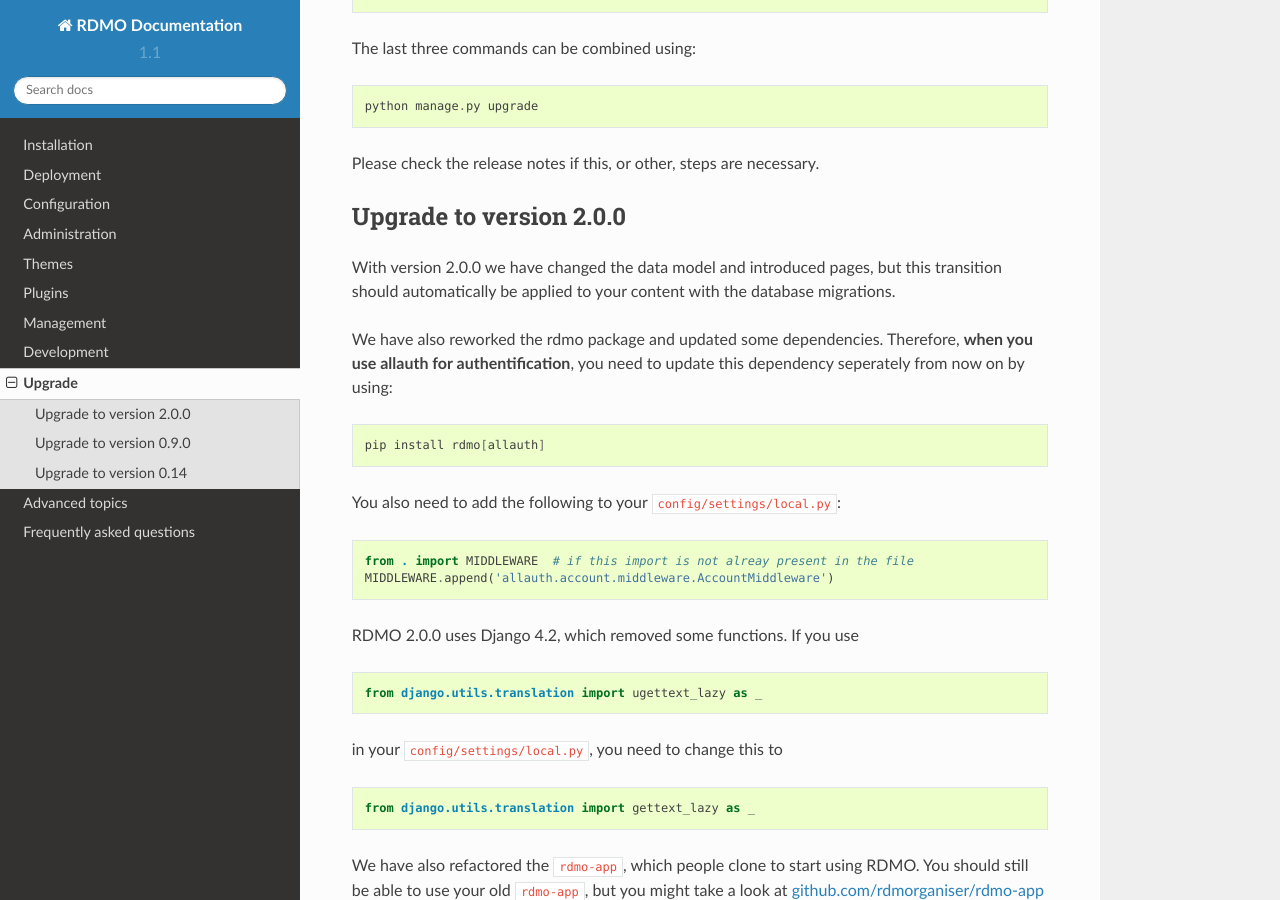
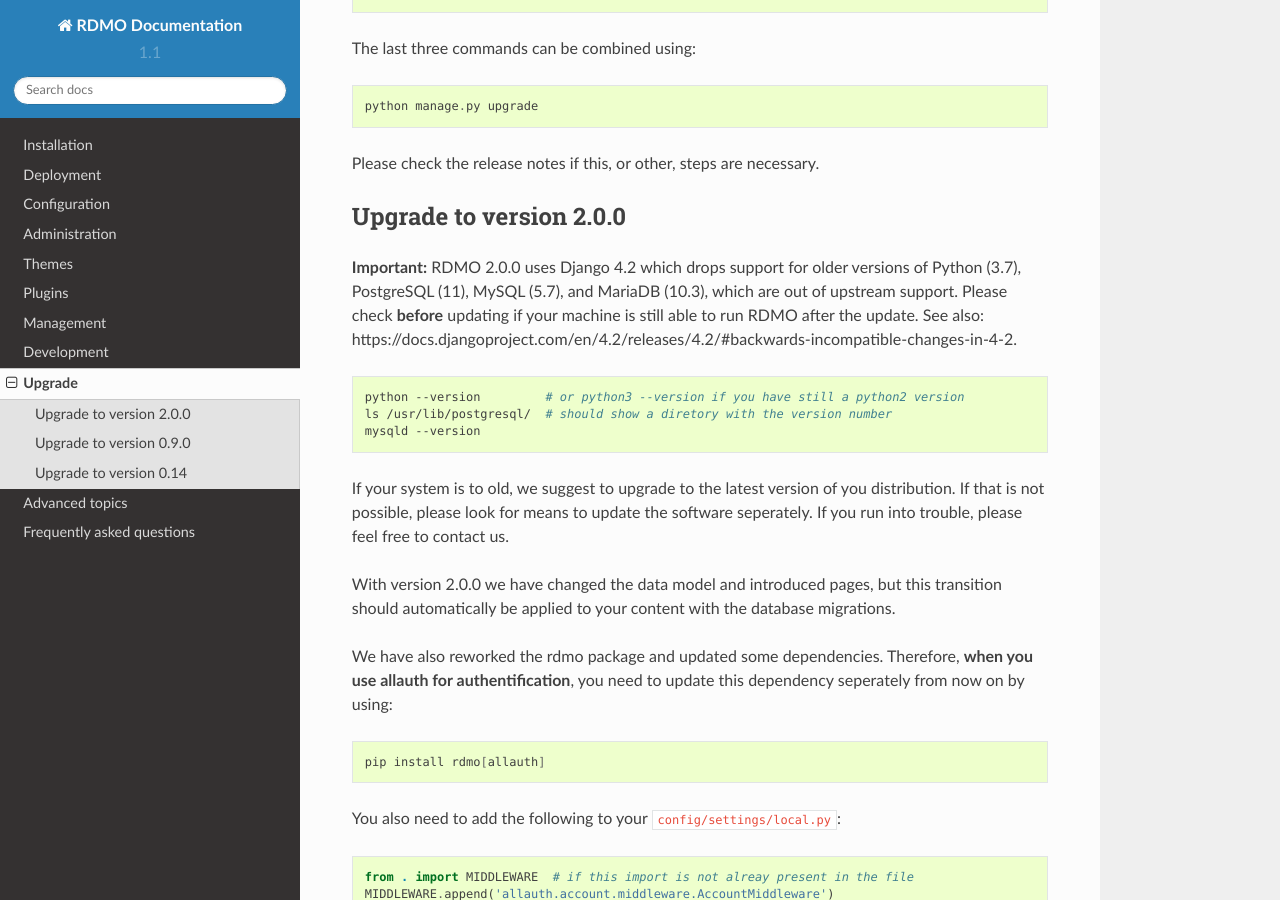
Before and after one commit to rdmorganiser/rdmo-docs, a Sphinx documentation site: the page built from docs/upgrade/index.md, in a window 1280 px wide and 900 px high, scrolled down 1024 px. Built offline with Sphinx 7.4.7 and the Read the Docs theme 2.0.0, drawn with Linux system fonts in a browser that asks for light colours.

Commit message:
Add hints for 2.0.0 upgrade

````diff
--- a/docs/upgrade/index.md
+++ b/docs/upgrade/index.md
@@ -50,6 +50,16 @@
 Please check the release notes if this, or other, steps are necessary.
 
 ## Upgrade to version 2.0.0
+
+**Important:** RDMO 2.0.0 uses Django 4.2 which drops support for older versions of Python (3.7), PostgreSQL (11), MySQL (5.7), and MariaDB (10.3), which are out of upstream support. Please check **before** updating if your machine is still able to run RDMO after the update. See also: https://docs.djangoproject.com/en/4.2/releases/4.2/#backwards-incompatible-changes-in-4-2.
+
+```bash
+python --version         # or python3 --version if you have still a python2 version
+ls /usr/lib/postgresql/  # should show a diretory with the version number
+mysqld --version
+```
+
+If your system is to old, we suggest to upgrade to the latest version of you distribution. If that is not possible, please look for means to update the software seperately. If you run into trouble, please feel free to contact us.
 
 With version 2.0.0 we have changed the data model and introduced pages, but this transition should automatically be applied to your content with the database migrations.
 
````
